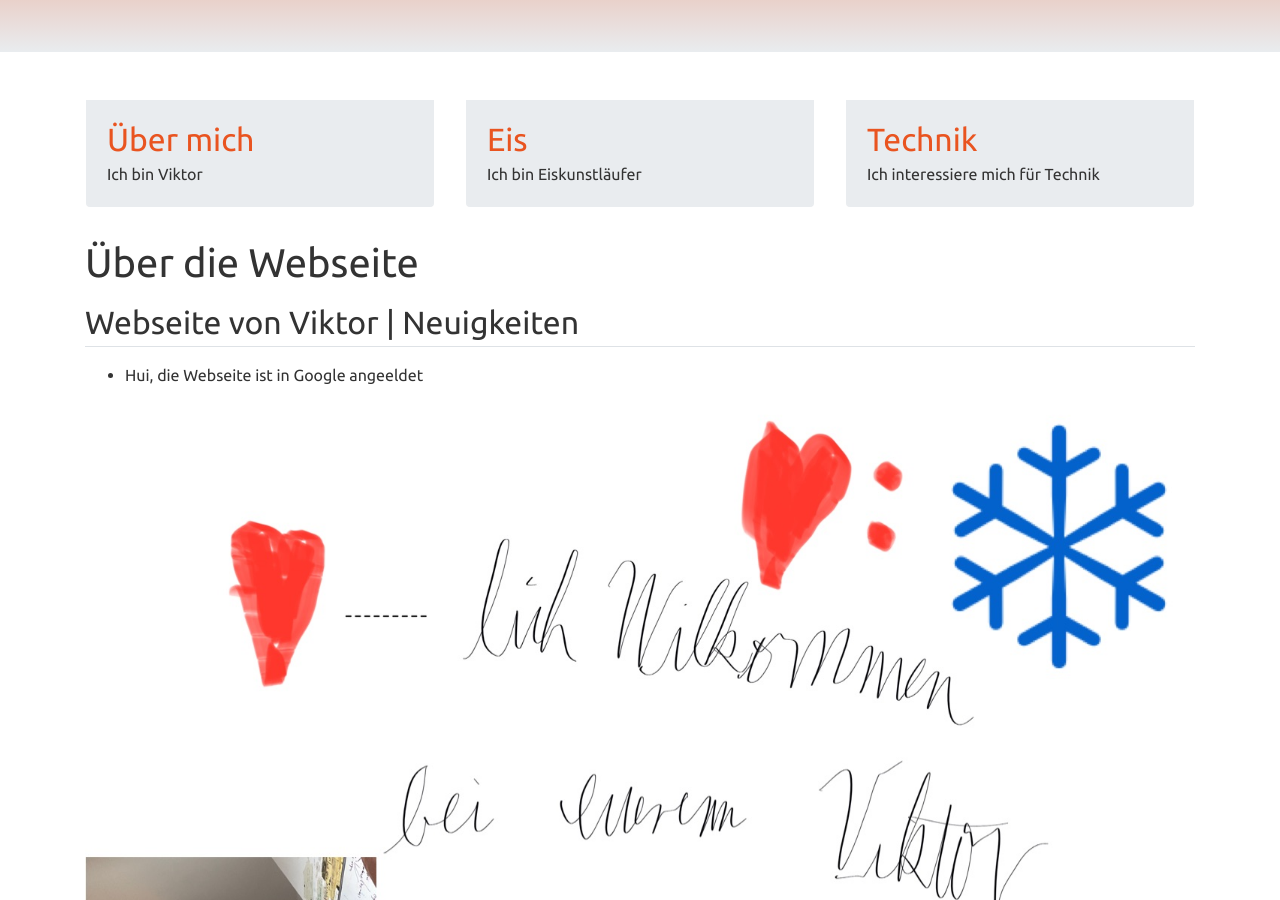
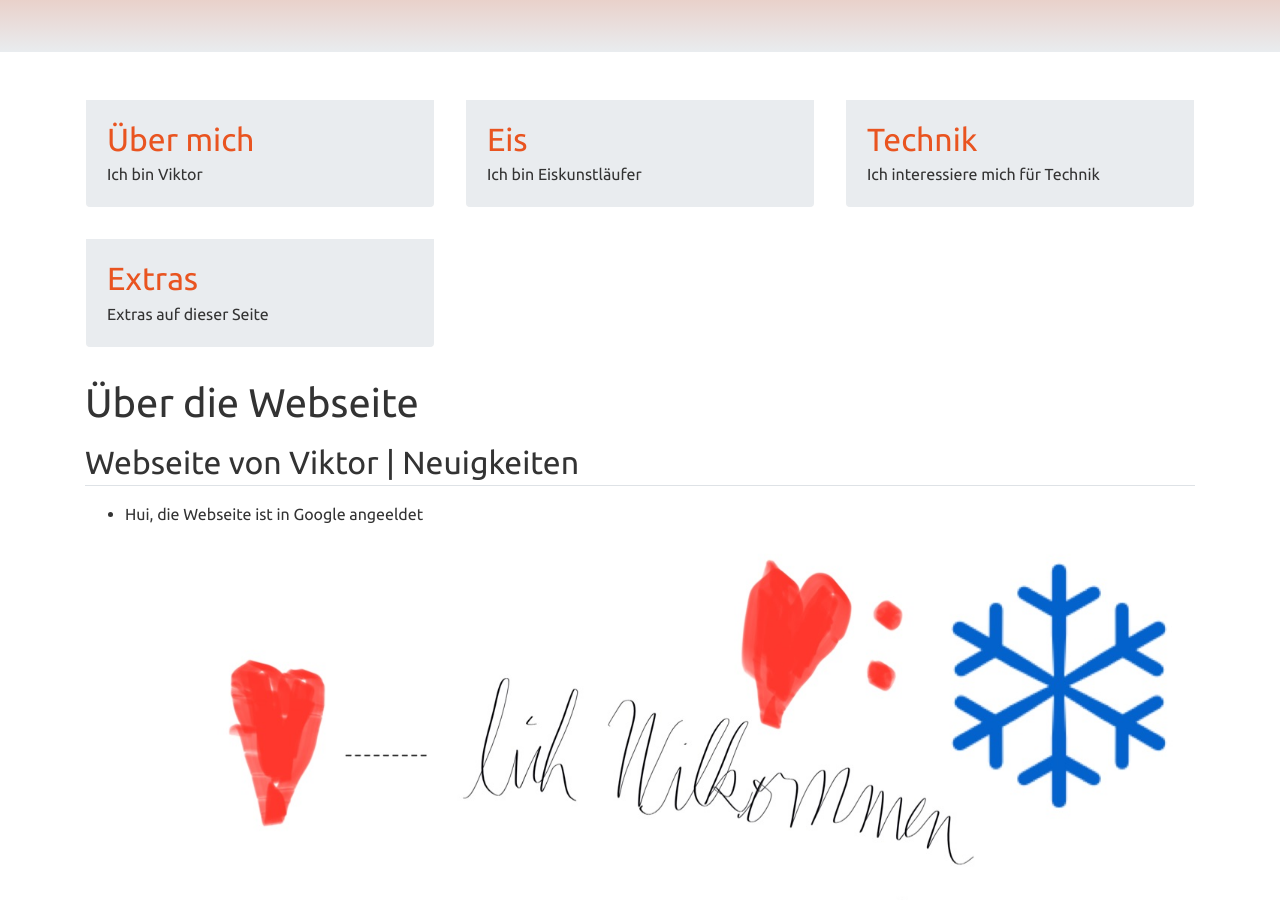
Before and after one commit to viktor-chiarcos/viktor-chiarcos.github.io, a Jekyll site: the page built from index.md, in a window 1280 px wide and 900 px high, scrolled down 346 px. Built offline with Jekyll 4.4.1, drawn with Linux system fonts in a browser that asks for light colours.

Commit message:
Update index.md

```diff
--- a/index.md
+++ b/index.md
@@ -30,8 +30,9 @@ feature_rows:
   - title: "Technik"
     excerpt: "Ich interessiere mich für Technik"
     url: "/tech/"
-    #img_path: "/Entwurf/hallo.jpg"
-    #img_alt: "Todo"
+  - title: "Extras"
+    excerpt: "Extras auf dieser Seite"
+    url: "/html/"
 ---
 
 
```
